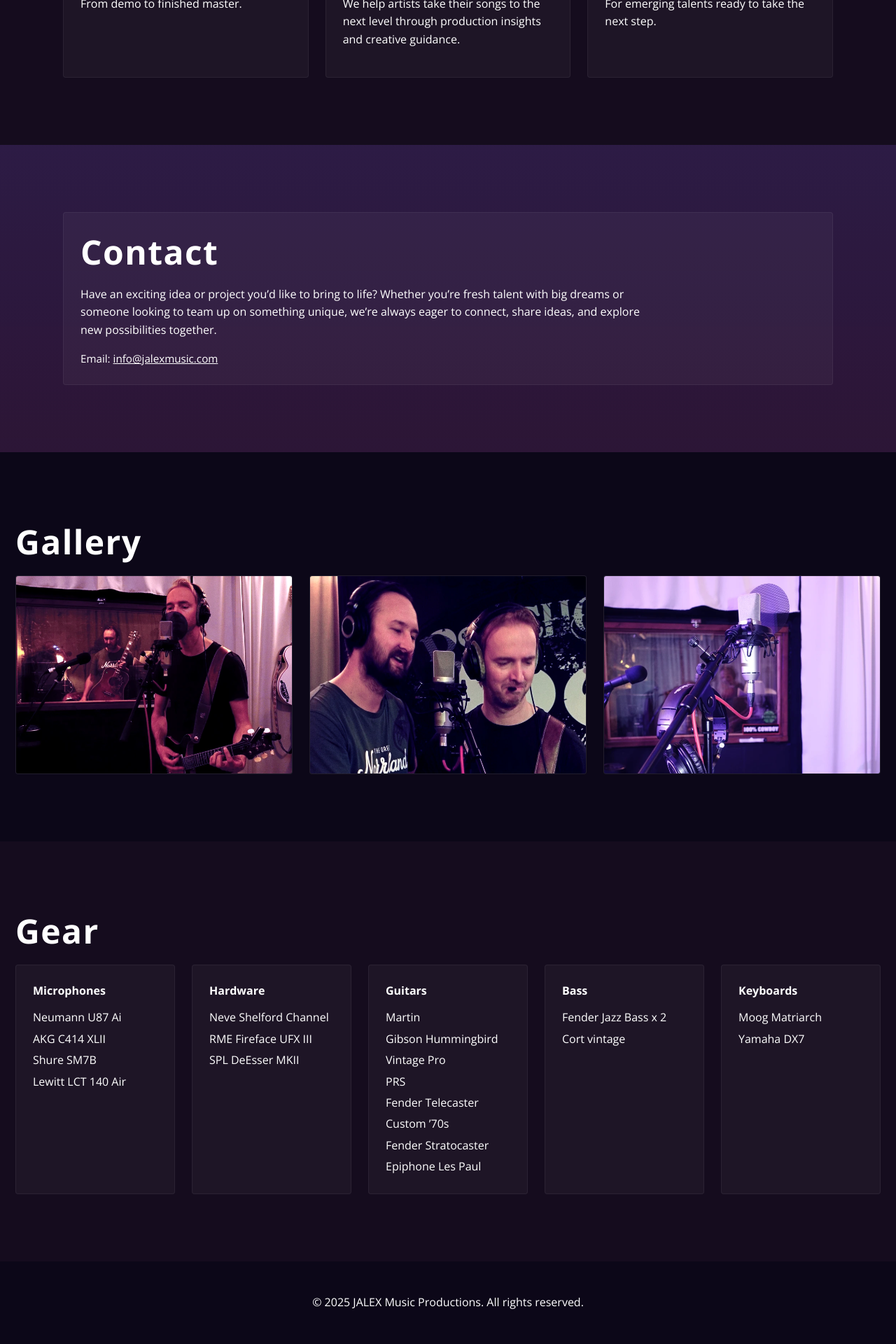
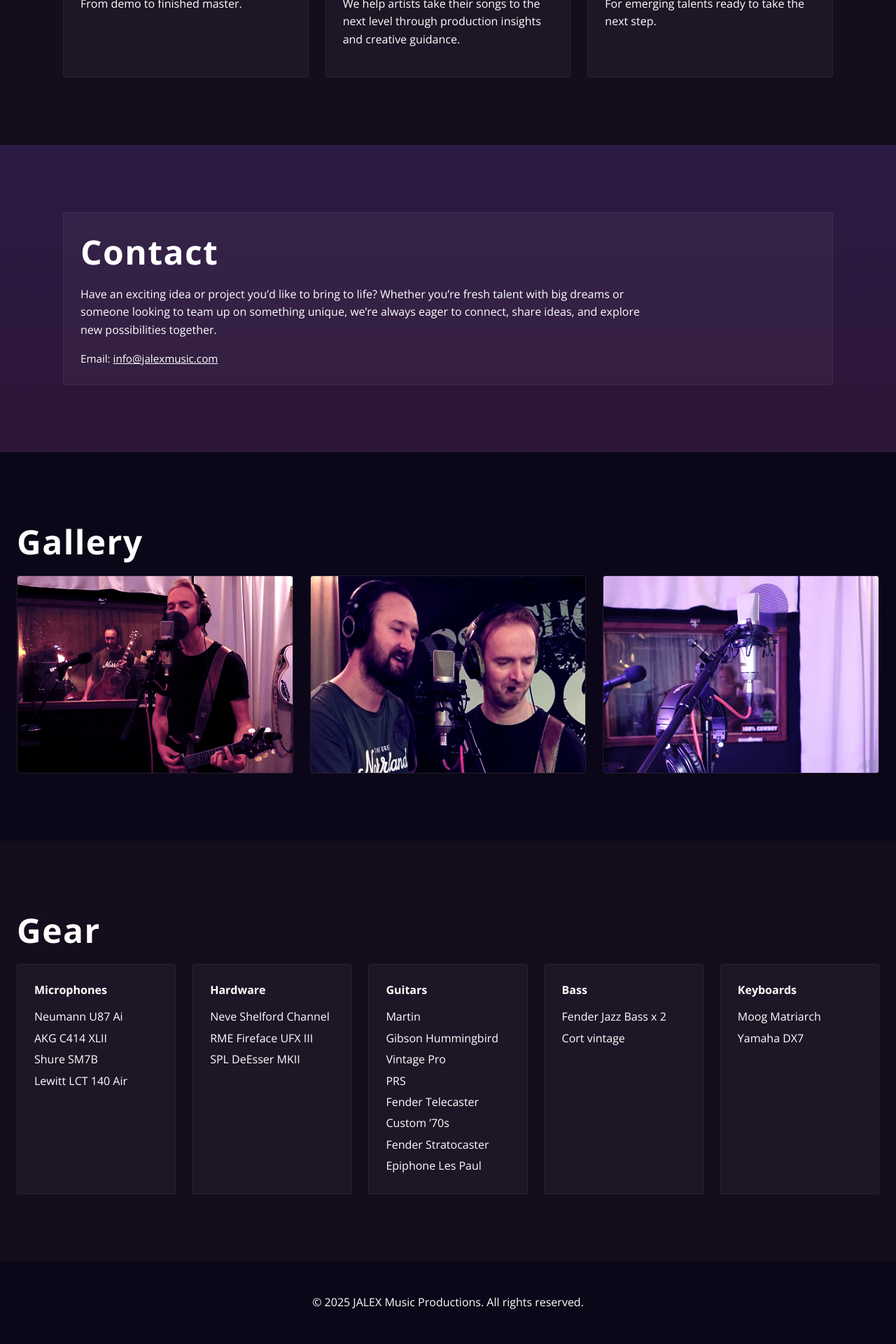
Before and after one commit to ringjohan/jalexmusic, a Jekyll site: the page built from en/index.md, in a window 1280 px wide. Shown: the part 1926-3846 px from the top of the page at 70% size. Built offline with Jekyll 4.4.1, drawn with Linux system fonts in a browser that asks for light colours.

Commit message:
update padding

```diff
--- a/assets/site.css
+++ b/assets/site.css
@@ -299,7 +299,11 @@
 }
 
 section {
-  padding: 96px 22px
+  padding: 2rem 1rem;
+
+  @media (min-width:500px) {
+    padding: 6rem 1.5rem;
+  }
 }
 
 .container {
```
